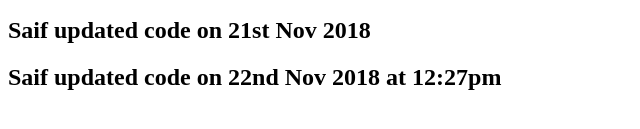
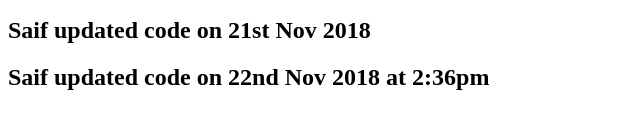
Before and after one commit to saifatc/events, a plain HTML site: page atc/index.html in a window 1280 px wide. Shown: the part 237-366 px from the top of the page, 0-640 px from the left. Drawn offline with Linux system fonts and the light colour scheme.

Commit message:
updated at 2:36pm

```diff
--- a/atc/index.html
+++ b/atc/index.html
@@ -9,6 +9,6 @@
 		<h2>Saif deploys code</h2>
 		<h2>Saif updated code on 19th Nov 2018</h2>
 		<h2>Saif updated code on 21st Nov 2018</h2>
-		<h2>Saif updated code on 22nd Nov 2018 at 12:27pm</h2>
+		<h2>Saif updated code on 22nd Nov 2018 at 2:36pm</h2>
     </body>
 </html>
```
